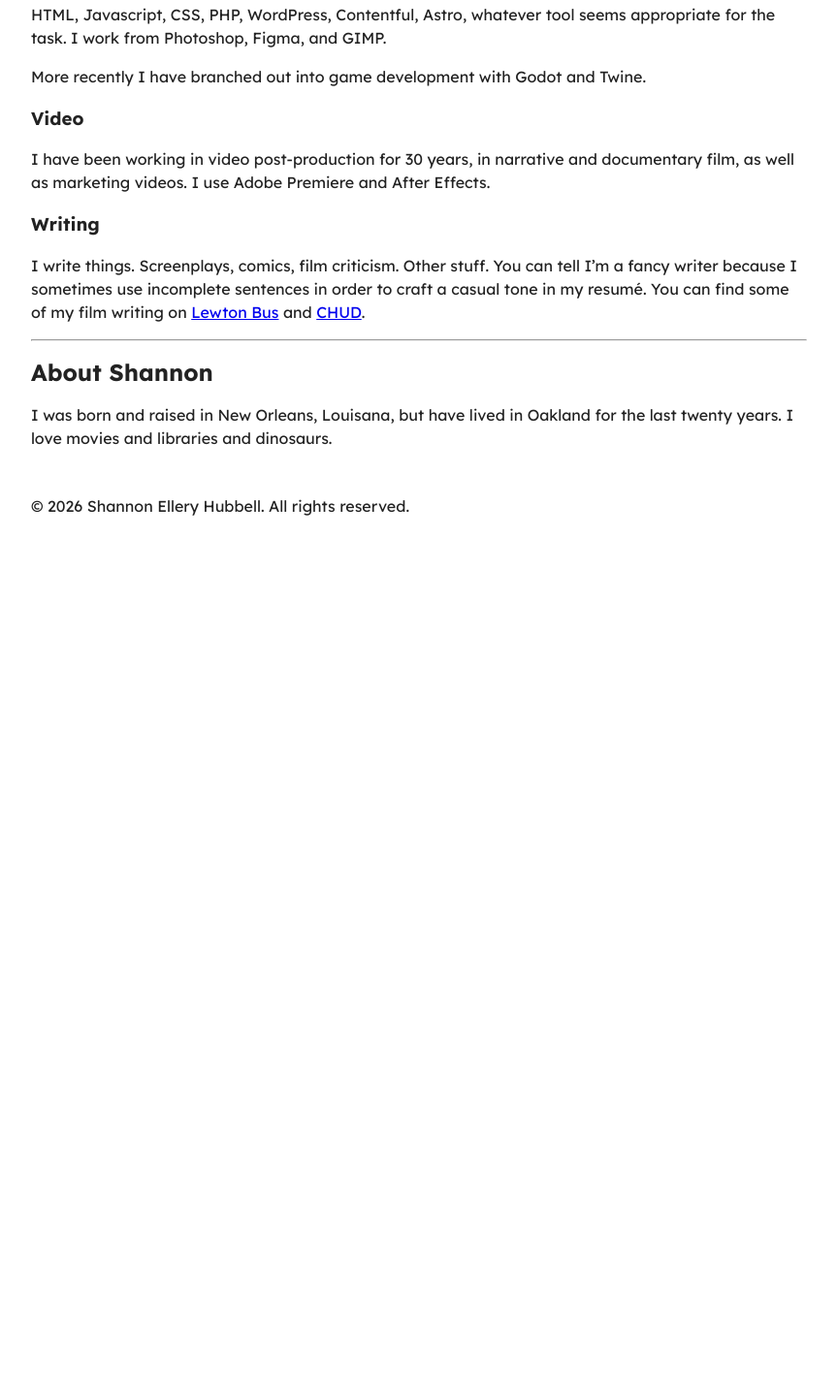
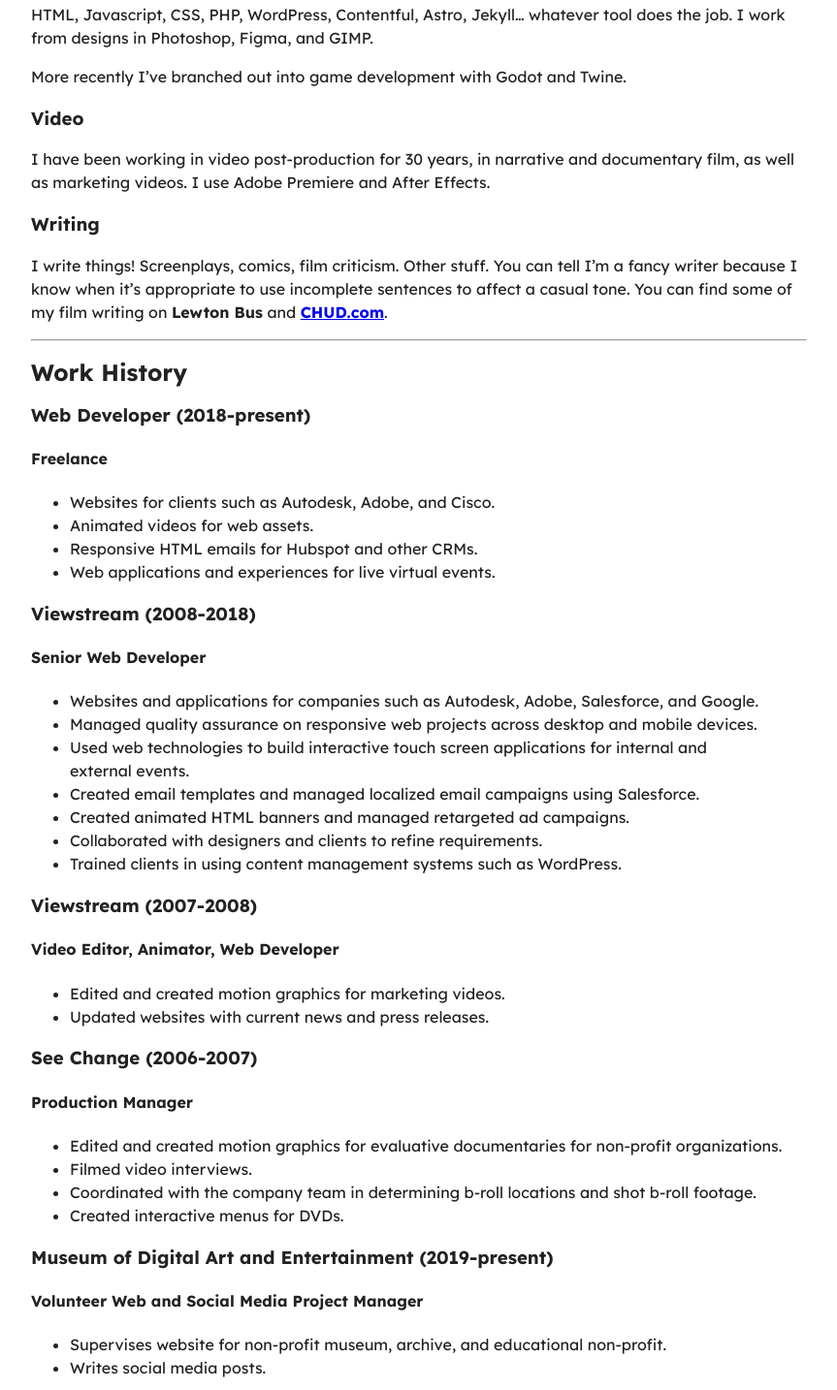
Before and after one commit to shannonhubbell/shannonhubbell.github.io, an Astro site: page /resume in a window 1280 px wide. Shown: the part 426-1860 px from the top of the page at 97% size, without its empty margins (208-1071 px from the left). Before the commit the page ends 1038 px from the top, so only its background shows below. Built offline with nearby package versions, Linux system fonts and the light colour scheme; Astro itself is replaced by a stand-in of ours.

Commit message:
resume copy edits

```diff
--- a/src/layouts/Layout.astro
+++ b/src/layouts/Layout.astro
@@ -52,11 +52,23 @@
 		padding: 1rem;
 		border-top: 1px solid #888;
 		line-height: 1.5rem;
+		text-wrap: pretty;
 		h2 {
+			color: #666;
+		}
+		h3 {
+			margin: 1.5rem 0 0 0;
+		}
+		h4 {
+			margin: 0;
 			color: #666;
 		}
 		hr {
 			margin: 3rem 0;
 		}
+		ul {
+			margin: 1rem 0 2rem 0;
+		}
+
 	}
 </style>
--- a/src/pages/resume.md
+++ b/src/pages/resume.md
@@ -10,11 +10,11 @@
 
 ### Web
 
-As a coder I have spent over 25 years building digital marketing material for clients such as **Adobe**, **Google**, **Autodesk**, **Microsoft**, and **Salesforce**. This has included full sites, campaign pages, EDM templates, animated banner ads, and virtual event applications.
+As a coder I have spent over 25 years building digital marketing assets for clients such as **Adobe**, **Google**, **Autodesk**, **Microsoft**, and **Salesforce**. This has included full sites, campaign pages, EDM templates, animated banner ads, and virtual event applications.
 
-HTML, Javascript, CSS, PHP, WordPress, Contentful, Astro, whatever tool seems appropriate for the task. I work from Photoshop, Figma, and GIMP.
+HTML, Javascript, CSS, PHP, WordPress, Contentful, Astro, Jekyll... whatever tool does the job. I work from designs in Photoshop, Figma, and GIMP.
 
-More recently I have branched out into game development with Godot and Twine.
+More recently I've branched out into game development with Godot and Twine.
 
 ### Video
 
@@ -22,7 +22,50 @@
 
 ### Writing
 
-I write things. Screenplays, comics, film criticism. Other stuff. You can tell I'm a fancy writer because I sometimes use incomplete sentences in order to craft a casual tone in my resumé. You can find some of my film writing on [Lewton Bus](https://lewtonbus.net) and [CHUD](https://chud.com).
+I write things! Screenplays, comics, film criticism. Other stuff. You can tell I'm a fancy writer because I know when it's appropriate to use incomplete sentences to affect a casual tone. You can find some of my film writing on **Lewton Bus** and **CHUD.com**.
+
+----
+
+## Work History
+
+### Web Developer (2018-present)
+#### Freelance
+
+* Websites for clients such as Autodesk, Adobe, and Cisco.
+* Animated videos for web assets.
+* Responsive HTML emails for Hubspot and other CRMs.
+* Web applications and experiences for live virtual events.
+
+### Viewstream (2008-2018)
+#### Senior Web Developer
+
+* Websites and applications for companies such as Autodesk, Adobe, Salesforce, and Google.
+* Managed quality assurance on responsive web projects across desktop and mobile devices.
+* Used web technologies to build interactive touch screen applications for internal and external events.
+* Created email templates and managed localized email campaigns using Salesforce.
+* Created animated HTML banners and managed retargeted ad campaigns.
+* Collaborated with designers and clients to refine requirements.
+* Trained clients in using content management systems such as WordPress.
+
+### Viewstream (2007-2008)
+#### Video Editor, Animator, Web Developer
+
+* Edited and created motion graphics for marketing videos.
+* Updated websites with current news and press releases.
+
+### See Change (2006-2007)
+#### Production Manager
+
+* Edited and created motion graphics for evaluative documentaries for non-profit organizations.
+* Filmed video interviews.
+* Coordinated with the company team in determining b-roll locations and shot b-roll footage.
+* Created interactive menus for DVDs.
+
+### Museum of Digital Art and Entertainment (2019-present)
+#### Volunteer Web and Social Media Project Manager
+
+* Supervises website for non-profit museum, archive, and educational non-profit.
+* Writes social media posts.
 
 ----
 
```
